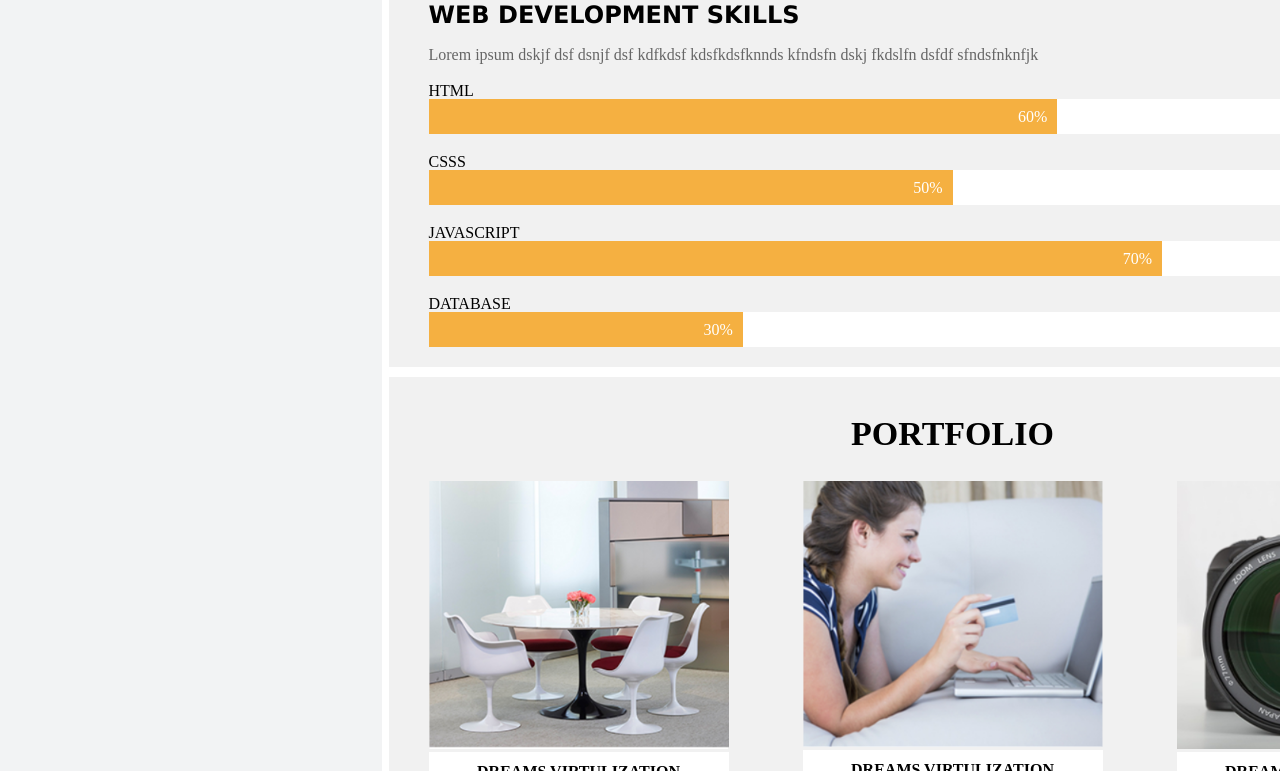
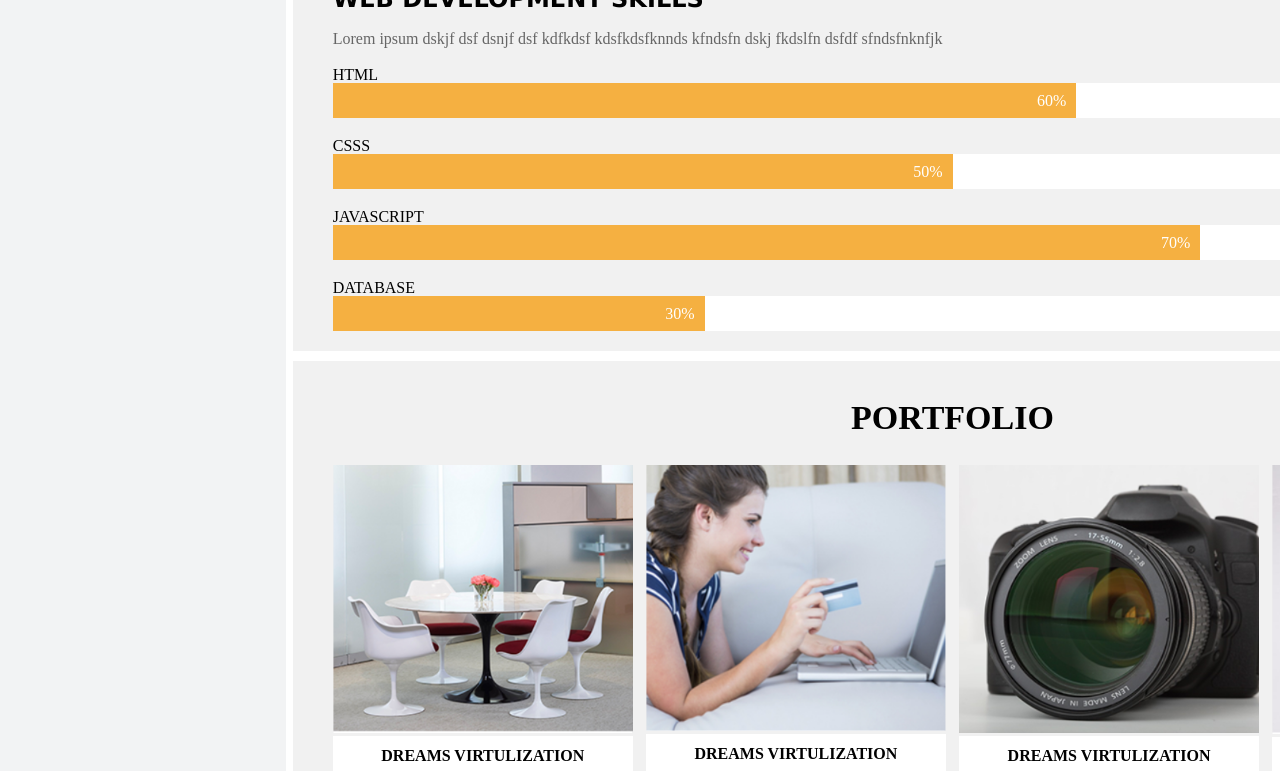
Before and after one commit to matrix2/HTML-CSS, a plain HTML site: page week02/index.html in a window 1280 px wide. Shown: the part 683-1454 px from the top of the page. Drawn offline with Linux system fonts and the light colour scheme.

Commit message:
Add files via upload

```diff
--- a/week02/style.css
+++ b/week02/style.css
@@ -48,7 +48,7 @@
 .container {
     background-color: #fff;
     margin: 40px auto;
-    width: 1142px;
+    WIDTH:70%;
     margin-top:110px;
     padding:2px;
 
```
